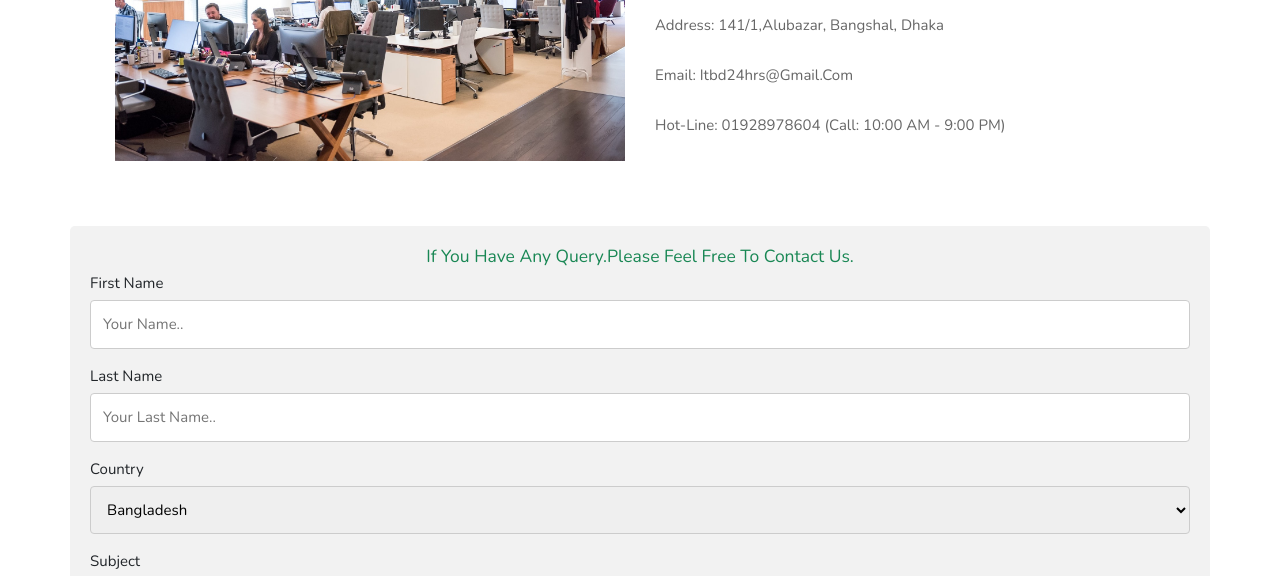
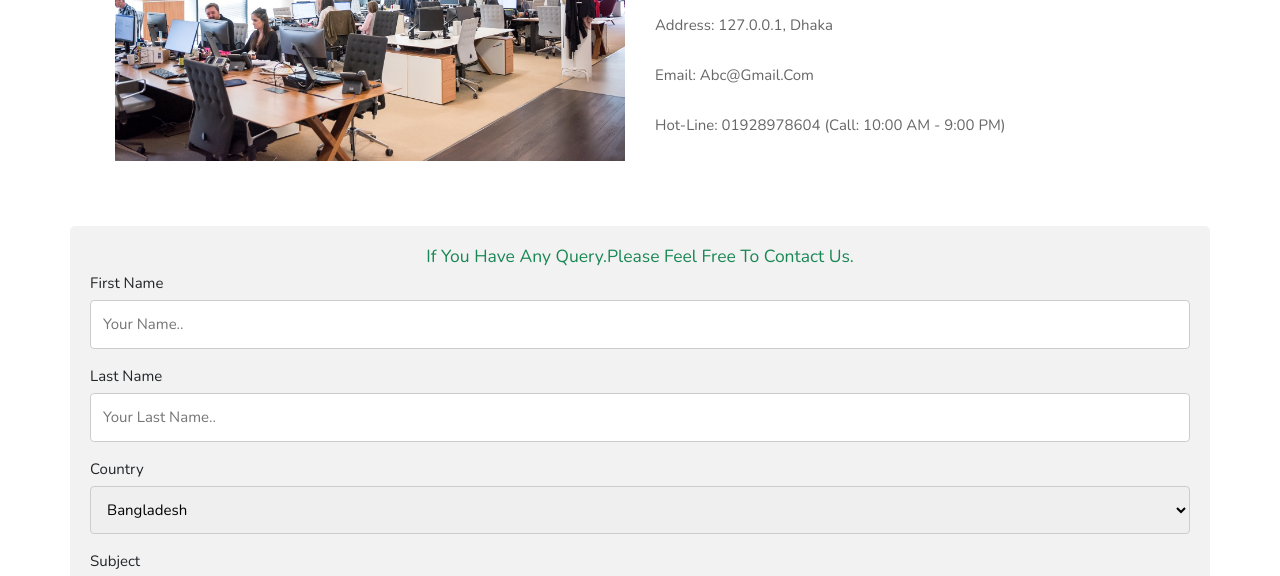
Before and after one commit to svnbd/food-web, a plain HTML site: page contact.html in a window 1280 px wide. Shown: the part 204-780 px from the top of the page. Drawn offline with nearby package versions, Linux system fonts and the light colour scheme.

Commit message:
Update contact

```diff
--- a/contact.html
+++ b/contact.html
@@ -98,9 +98,9 @@
 
     <div class="content">
       <h3>best food in the country</h3>
-      <p>Address: 141/1,Alubazar, Bangshal, Dhaka</p>
+      <p>Address: 127.0.0.1, Dhaka</p>
 
-      <p>Email: itbd24hrs@gmail.com</p>
+      <p>Email: abc@gmail.com</p>
       <p>Hot-line: 01928978604
         (Call: 10:00 AM - 9:00 PM)</p>
     </div>
@@ -123,7 +123,6 @@
     <select id="country" name="country">
       <option value="australia">Bangladesh</option>
       <option value="canada">USA</option>
-      <option value="usa">Japan</option>
       <option value="usa">Canada</option>
     </select>
 
```
